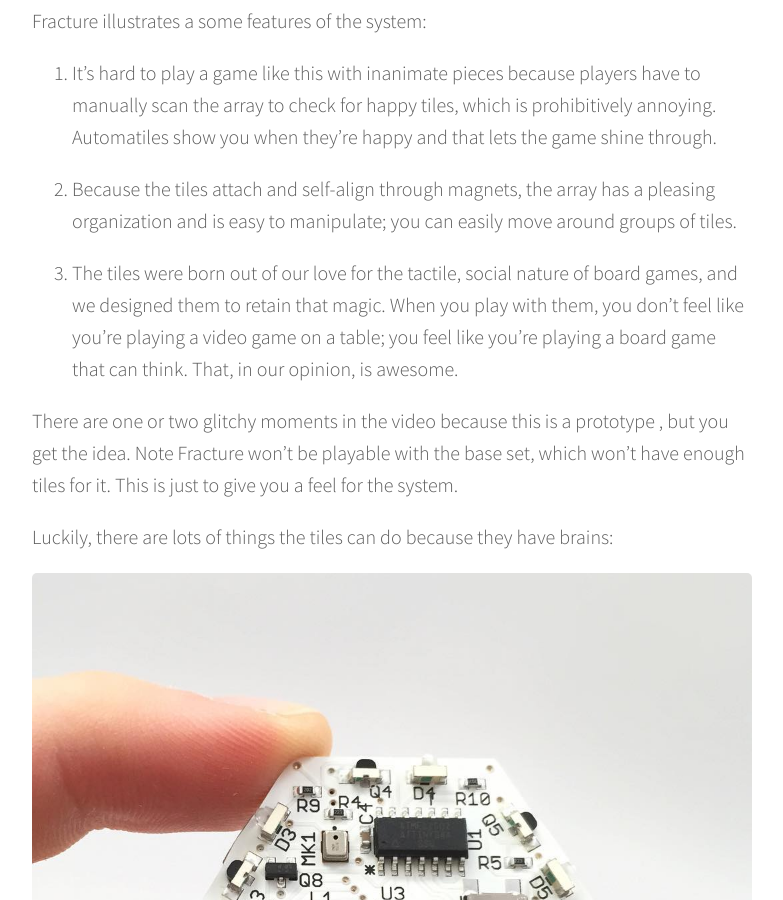
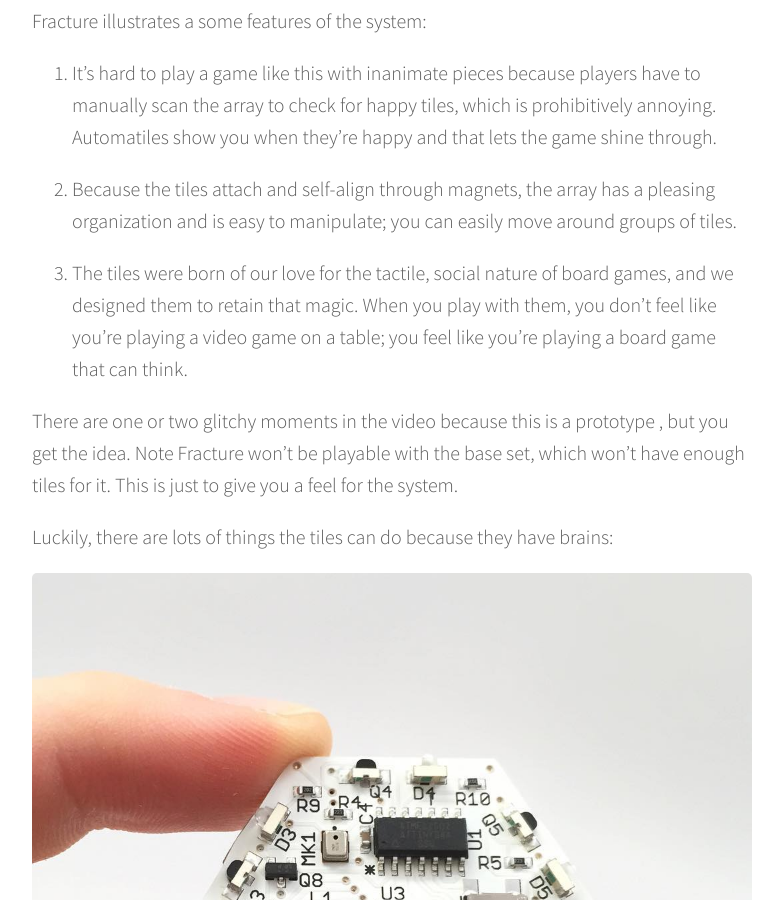
Before and after one commit to jbobrow/Move38-website, a Jekyll site: the page built from _posts/2016-10-05-demo-of-our-new-game-platform.markdown, in a window 1280 px wide and 900 px high, scrolled down 1067 px. Shown: the whole window, without its empty margins (248-1031 px from the left). Built offline with Jekyll 4.4.1, drawn with Linux system fonts in a browser that asks for light colours; nearby versions of some CDN libraries; comment, search, counter and statistics services are not loaded.

Commit message:
Updated Demo Of Our New Game Platform

```diff
--- a/_posts/2016-10-05-demo-of-our-new-game-platform.markdown
+++ b/_posts/2016-10-05-demo-of-our-new-game-platform.markdown
@@ -25,7 +25,7 @@
 
 2. Because the tiles attach and self-align through magnets, the array has a pleasing organization and is easy to manipulate; you can easily move around groups of tiles.
 
-3. The tiles were born out of our love for the tactile, social nature of board games, and we designed them to retain that magic. When you play with them, you don’t feel like you’re playing a video game on a table; you feel like you’re playing a board game that can think. That, in our opinion, is awesome.
+3. The tiles were born of our love for the tactile, social nature of board games, and we designed them to retain that magic. When you play with them, you don’t feel like you’re playing a video game on a table; you feel like you’re playing a board game that can think.
 
 There are one or two glitchy moments in the video because this is a prototype , but you get the idea. Note Fracture won't be playable with the base set, which won't have enough tiles for it. This is just to give you a feel for the system.
 
```
